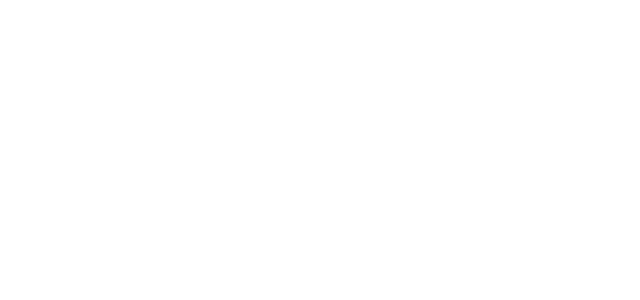
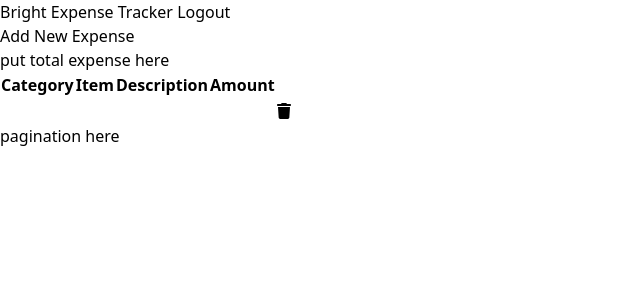
Before and after one commit to MicahYap/BrightExpenseTracker, a React (Vite) app: page /homepage/1 in a window 1280 px wide. Before the commit this address had no page. Shown: the top 300 px of the page, without its empty margins (0-640 px from the left). Built offline with nearby package versions, Linux system fonts and the light colour scheme.

Commit message:
fix(Routes): fixed routes for homepage

```diff
--- a/src/App.tsx
+++ b/src/App.tsx
@@ -1,17 +1,20 @@
 import { useState } from 'react'
 import './App.css'
 import './index.css'
-import { BrowserRouter, Routes, Route } from 'react-router-dom'
+import { BrowserRouter, Routes, Route, useNavigate } from 'react-router-dom'
 import Homepage from './assets/components/Homepage'
 import NewExpense from './assets/components/NewExpense'
+import AccessPage from './assets/components/AccessPage'
 
 function App() {
+  const [email, setEmail] = useState<string>('')
 
   return (
     <>
       <BrowserRouter>
         <Routes>
-          <Route path = "/" element={<Homepage />}> </Route>
+          <Route path = "/" element={<AccessPage email={email} setEmail={setEmail}/>}> </Route>
+          <Route path = "/homepage/:userId" element ={<Homepage />}></Route>
           <Route path = "/newExpense" element = {<NewExpense />}></Route>
         </Routes>
       </BrowserRouter>
```
